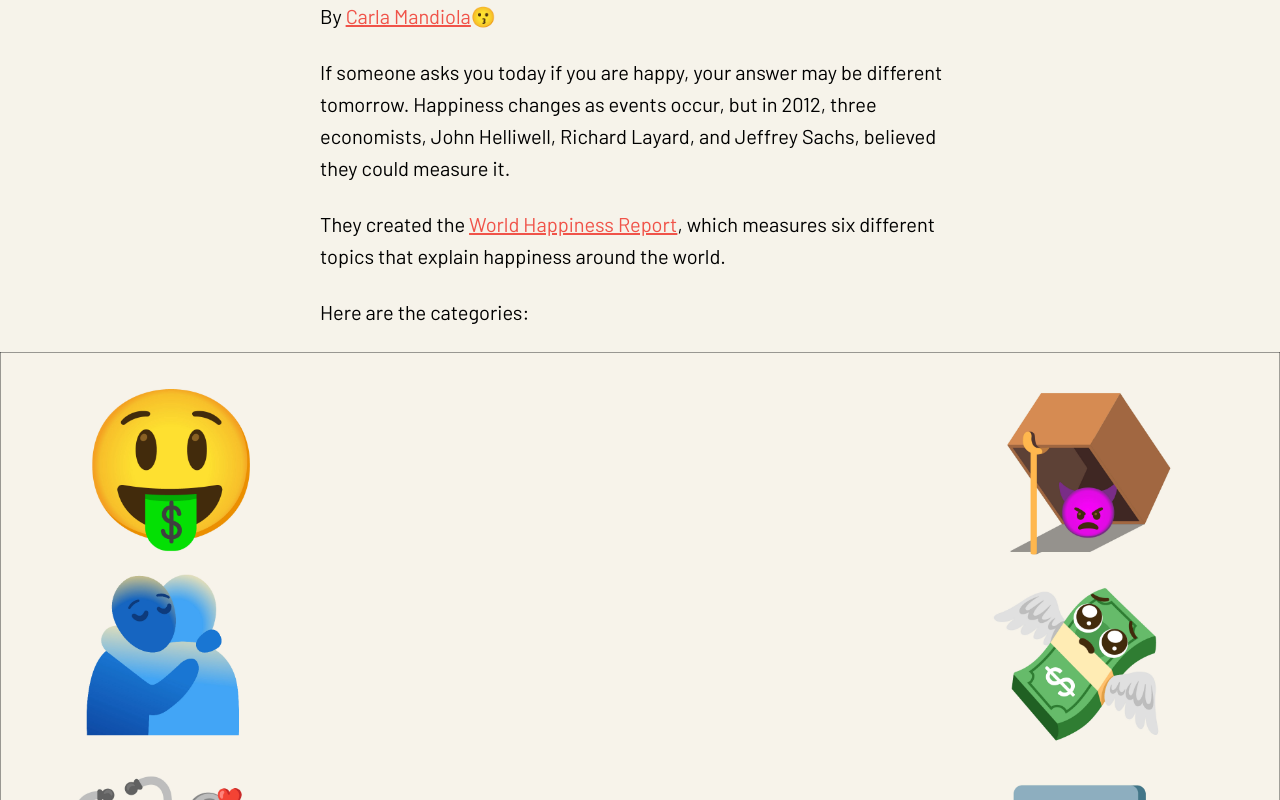
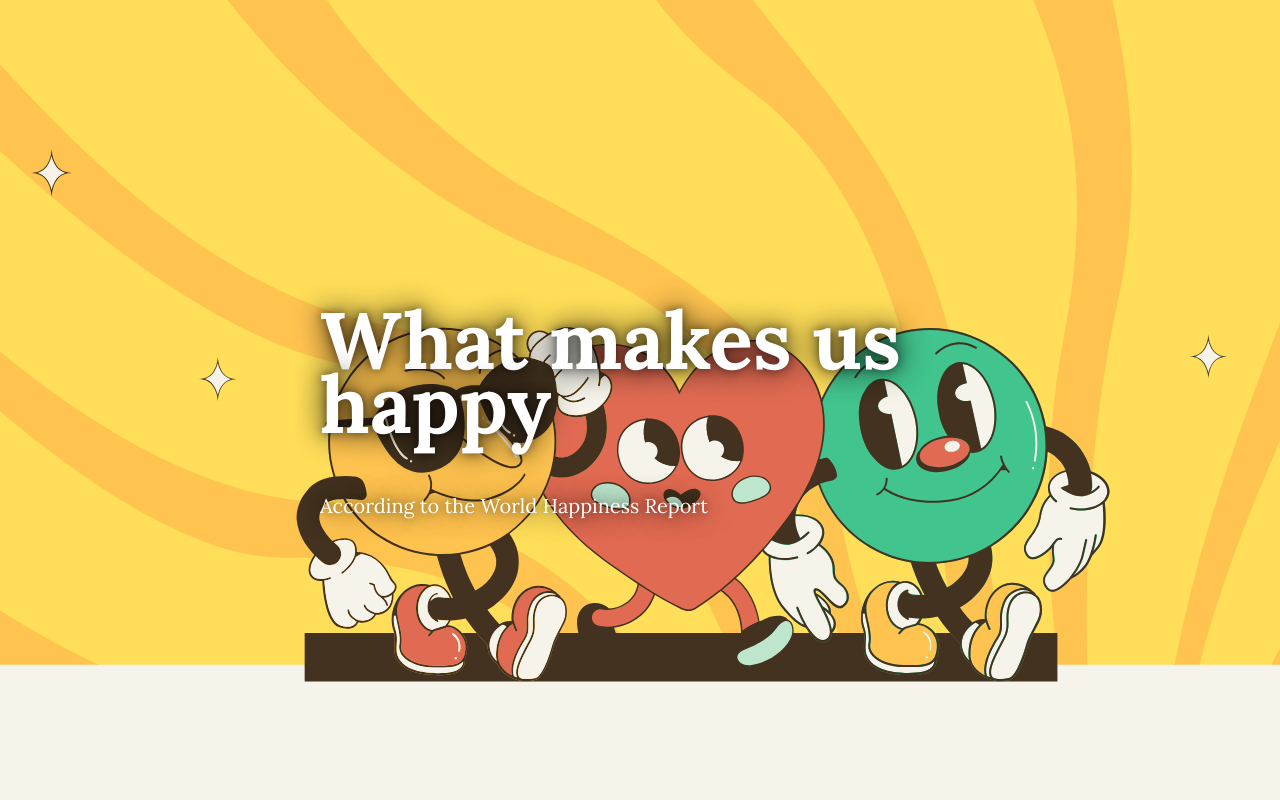
Before and after one commit to Mandiuu/happiness, a plain HTML site: page index.html in a window 1280 px wide. Shown: the top 800 px of the page. Drawn offline with nearby package versions, Linux system fonts and the light colour scheme; a script that the page names is missing.

Commit message:
Update index.html

```diff
--- a/index.html
+++ b/index.html
@@ -29,12 +29,19 @@
     <script src="https://cdnjs.cloudflare.com/ajax/libs/d3/7.3.0/d3.min.js"></script>
 
 
+     <!-- Google fonts -->
+     <link rel="preconnect" href="https://fonts.gstatic.com" crossorigin>
+     <link rel="preconnect" href="https://fonts.googleapis.com">
+     <link rel="preconnect" href="https://fonts.gstatic.com" crossorigin>
+     <link href="https://fonts.googleapis.com/css2?family=Lora:ital,wght@0,400;0,700;1,400;1,700&display=swap"
+         rel="stylesheet">
+
      <style>
          body {
             background-color: #F6F3EA;
              margin: 0;
              font-size: 20px;
-            font-family: 'Barlow', Georgia, 'Times New Roman', Times, serif;
+             font-family: Georgia, 'Times New Roman', Times, serif;
              text-rendering: optimizeLegibility;
          }
 
@@ -52,7 +59,7 @@
          }
 
          .footer {
-            background: #f4f4f4;
+             background: #F6F3EA;
              text-align: center;
              font-size: 0.8em;
              margin-top: 4em;
@@ -72,14 +79,18 @@
          }
 
          h1 {
-            font-family: 'Barlow', Georgia, serif;
+             font-family: 'Lora', Georgia, serif;
              font-weight: bold;
-            font-size: 3em;
-            line-height: 1.1;
+             font-size: 4em;
+             line-height: 0.8;
          }
 
          .subhead {
-            font-family: 'Barlow', Georgia, serif;
+             font-family: 'Lora', Georgia, serif;
+         }
+
+         .full-width figure {
+             text-align: center;
          }
 
          iframe,
@@ -92,10 +103,6 @@
              line-height: 1.6;
              margin: 0;
              padding-bottom: 1.2em;
-        }
-
-        .full-width figure {
-            text-align: center;
          }
 
          ul {
@@ -125,7 +132,6 @@
              }
          }
      </style>
-
      <style>
          .with-image-bg,
          .with-video-bg {
@@ -134,19 +140,19 @@
              margin-bottom: 2em;
 
              /* Center everything inside */
-        min-height: 70svh;
+             min-height: 85svh;
              display: flex;
              justify-content: center;
-        align-items: center;
+             align-items: flex-start;
 
              /* White text with a shadow */
-        color: hsl(0, 0%, 100%);
-        text-shadow: 0px 0px 0px black,
+             color: white;
+             text-shadow: 0px 0px 30px black,
                  0px 0px 10px rgba(0, 0, 0, 0.5);
          }
 
          .with-image-bg {
-        background-image: url('cr.JPG');
+             background-image: url('Green.svg');
          }
 
          .video-background {
@@ -162,17 +168,16 @@
              width: 100%;
              height: 100%;
          }
-
-  .centered-text {
-    text-align: center; /* Centers the text horizontally */
-    display: block; /* Makes the span behave like a block element */
-    width: 100%; /* Ensures it spans the full width of its container */
-  }
      </style>
-
  </head>
 
  <body>
+     <div class="header with-image-bg">
+         <div class="content">
+             <h1>What makes us happy</h1>
+             <p class="subhead">According to the World Happiness Report</p>
+         </div>
+     </div>
 
 
 
```
Lines whose indentation alone changed are shown as unchanged.
